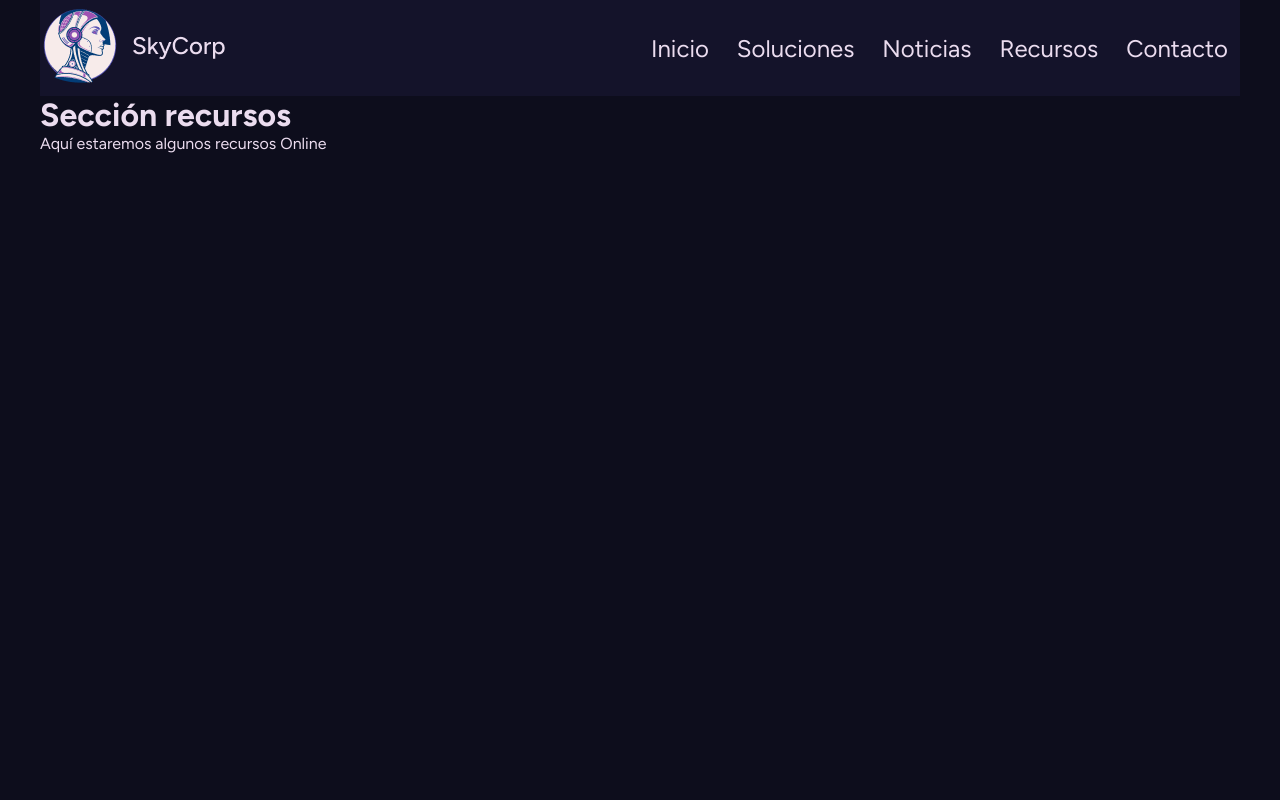
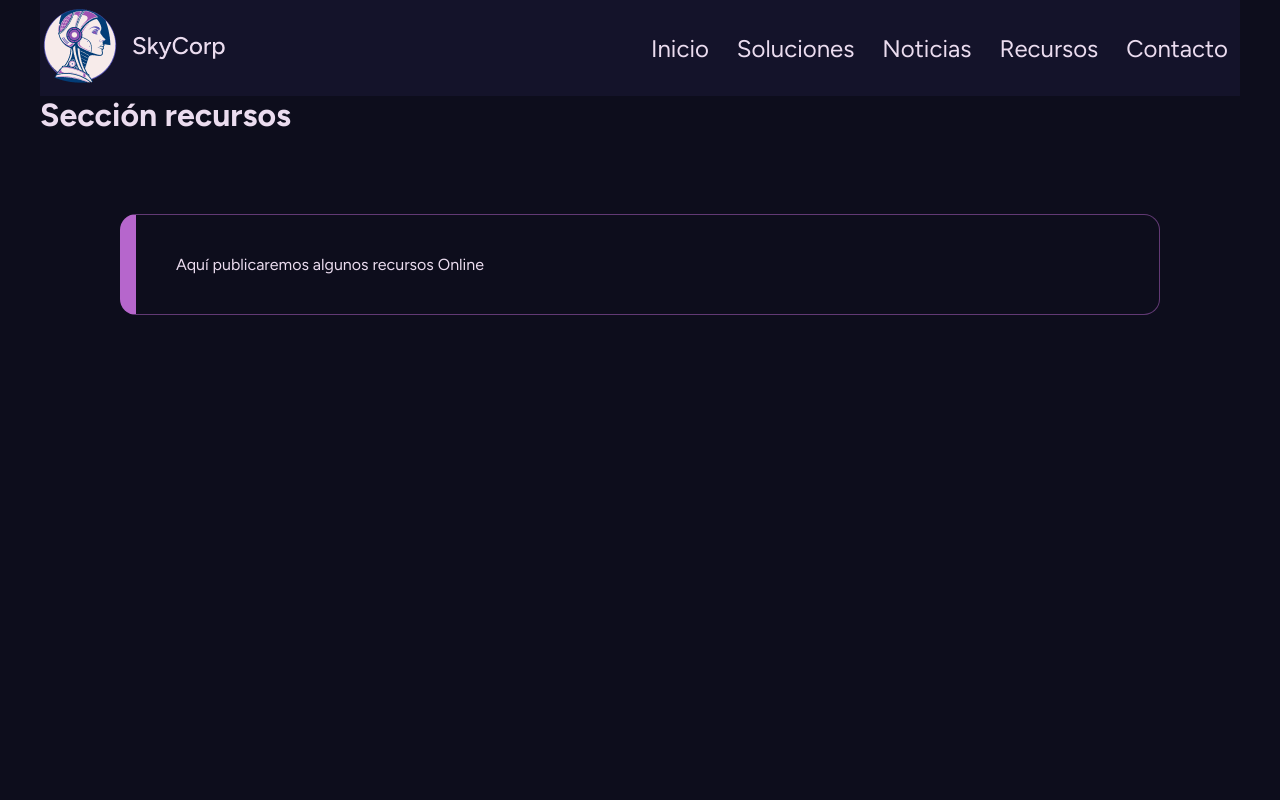
Before and after one commit to exegeses/SkyCorp-75432, a plain HTML site: page recursos.html in a window 1280 px wide. Shown: the top 800 px of the page. Drawn offline with Linux system fonts and the light colour scheme.

Commit message:
Add files via upload

```diff
--- a/css/style.css
+++ b/css/style.css
@@ -95,6 +95,15 @@ main{
                 color: #fff;
             }
 
+    #recursos{
+        margin: 80px;
+        padding: 40px;
+        border: 1px solid hsla(287, 50%, 60%, 50%);
+        border-left: 16px solid hsl(287, 50%, 60%);
+        border-radius: 16px;
+    }
+
+
 footer{
     width: 1200px;
     height: 148px;
--- a/recursos.html
+++ b/recursos.html
@@ -24,9 +24,9 @@
     </header>
     <main>
             <h1>Sección recursos</h1>
-            <p>
-                Aquí estaremos algunos recursos Online
-            </p>
+            <article id="recursos">
+                Aquí publicaremos algunos recursos Online
+            </article>
 
 
     </main>
```
